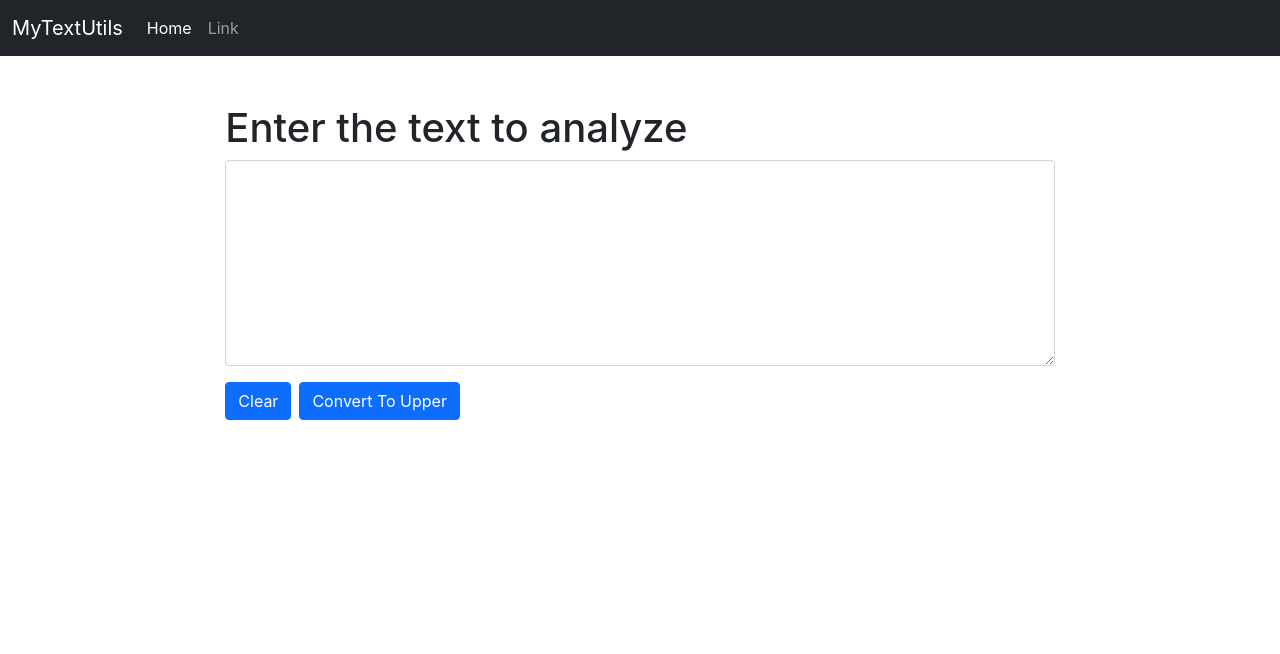
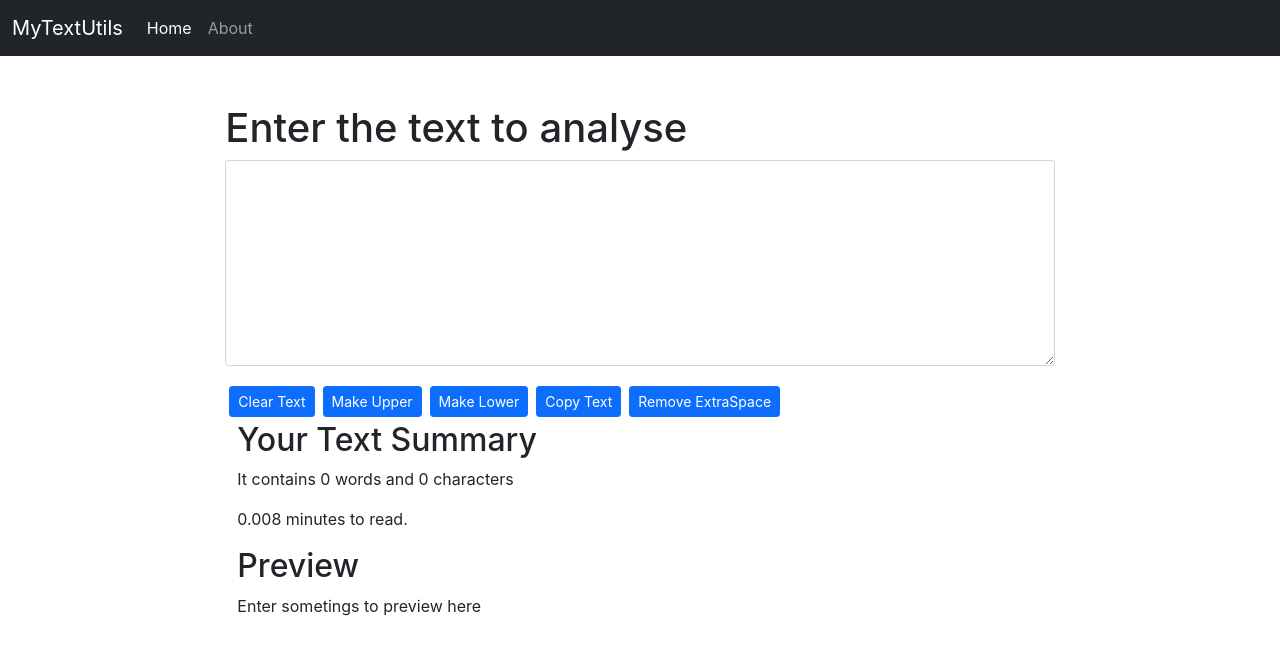
Before and after one commit to pradeep2165/textutils, a React (Create React App) app: page / in a window 1280 px wide. Shown: the top 654 px of the page. Built offline with nearby package versions, Linux system fonts and the light colour scheme.

Commit message:
about page created, used usestate, style attribute, white and drak mode created

```diff
--- a/src/App.js
+++ b/src/App.js
@@ -1,12 +1,14 @@
 import "./App.css";
 import Navbar from "./component/Navbar";
+// import About from "./component/About";
 import TextForm from "./component/TextForm";
 function App() {
   return (
     <>
       <Navbar title="MyTextUtils" />
       <div className="container mt-5 col-md-8">
-        <TextForm heading="Enter the text to analyze" />
+        <TextForm heading="Enter the text to analyse" />
+        {/* <About /> */}
       </div>
     </>
   );
--- /dev/null
+++ b/src/component/About.js
@@ -0,0 +1,134 @@
+import React, { useState } from "react";
+
+export default function About() {
+  const [btnName, setBtnName] = useState("Enable White Mode");
+  const [myStyle, setMyStyle] = useState({
+    backgroundColor: "black",
+    color: "white",
+    border: "1px solid white",
+  });
+  const toggleStyle = () => {
+    if (myStyle.color === "white") {
+      setMyStyle({});
+      setBtnName("Enable Dark Mode");
+    } else {
+      setMyStyle({
+        backgroundColor: "black",
+        color: "white",
+        border: "1px solid white",
+      });
+      setBtnName("Enable White Mode");
+    }
+  };
+  return (
+    <>
+      <div style={myStyle} className="p-2">
+        <h2>About Us</h2>
+        <div className="accordion" id="accordionExample">
+          <div className="accordion-item" style={myStyle}>
+            <h2 className="accordion-header" id="headingOne">
+              <button
+                style={myStyle}
+                className="accordion-button"
+                type="button"
+                data-bs-toggle="collapse"
+                data-bs-target="#collapseOne"
+                aria-expanded="true"
+                aria-controls="collapseOne"
+              >
+                Accordion Item #1
+              </button>
+            </h2>
+            <div
+              id="collapseOne"
+              className="accordion-collapse collapse show"
+              aria-labelledby="headingOne"
+              data-bs-parent="#accordionExample"
+            >
+              <div className="accordion-body">
+                <strong>This is the first item's accordion body.</strong> It is
+                shown by default, until the collapse plugin adds the appropriate
+                classes that we use to style each element. These classes control
+                the overall appearance, as well as the showing and hiding via
+                CSS transitions. You can modify any of this with custom CSS or
+                overriding our default variables. It's also worth noting that
+                just about any HTML can go within the{" "}
+                <code>.accordion-body</code>, though the transition does limit
+                overflow.
+              </div>
+            </div>
+          </div>
+          <div className="accordion-item" style={myStyle}>
+            <h2 className="accordion-header" id="headingTwo">
+              <button
+                style={myStyle}
+                className="accordion-button collapsed"
+                type="button"
+                data-bs-toggle="collapse"
+                data-bs-target="#collapseTwo"
+                aria-expanded="false"
+                aria-controls="collapseTwo"
+              >
+                Accordion Item #2
+              </button>
+            </h2>
+            <div
+              id="collapseTwo"
+              className="accordion-collapse collapse"
+              aria-labelledby="headingTwo"
+              data-bs-parent="#accordionExample"
+            >
+              <div className="accordion-body">
+                <strong>This is the second item's accordion body.</strong> It is
+                hidden by default, until the collapse plugin adds the
+                appropriate classes that we use to style each element. These
+                classes control the overall appearance, as well as the showing
+                and hiding via CSS transitions. You can modify any of this with
+                custom CSS or overriding our default variables. It's also worth
+                noting that just about any HTML can go within the{" "}
+                <code>.accordion-body</code>, though the transition does limit
+                overflow.
+              </div>
+            </div>
+          </div>
+          <div className="accordion-item" style={myStyle}>
+            <h2 className="accordion-header" id="headingThree">
+              <button
+                style={myStyle}
+                className="accordion-button collapsed"
+                type="button"
+                data-bs-toggle="collapse"
+                data-bs-target="#collapseThree"
+                aria-expanded="false"
+                aria-controls="collapseThree"
+              >
+                Accordion Item #3
+              </button>
+            </h2>
+            <div
+              id="collapseThree"
+              className="accordion-collapse collapse"
+              aria-labelledby="headingThree"
+              data-bs-parent="#accordionExample"
+            >
+              <div className="accordion-body">
+                <strong>This is the third item's accordion body.</strong> It is
+                hidden by default, until the collapse plugin adds the
+                appropriate classes that we use to style each element. These
+                classes control the overall appearance, as well as the showing
+                and hiding via CSS transitions. You can modify any of this with
+                custom CSS or overriding our default variables. It's also worth
+                noting that just about any HTML can go within the{" "}
+                <code>.accordion-body</code>, though the transition does limit
+                overflow.
+              </div>
+            </div>
+          </div>
+        </div>
+        <div className="container" onClick={toggleStyle}>
+          <button className="btn btn-primary my-2">{btnName}</button>
+        </div>
+      </div>
+    </>
+  );
+}
--- a/src/component/Navbar.js
+++ b/src/component/Navbar.js
@@ -29,7 +29,7 @@ export default function Navbar(props) {
               </li>
               <li className="nav-item">
                 <a className="nav-link" href="/">
-                  Link
+                  About
                 </a>
               </li>
             </ul>
--- a/src/component/TextForm.js
+++ b/src/component/TextForm.js
@@ -13,24 +13,75 @@ export default function TextForm(props) {
   const clearText = () => {
     setText("");
   };
+  const changeLower = () => {
+    let newText = text.toLowerCase();
+    setText(newText);
+  };
+  const copyText = () => {
+    navigator.clipboard.writeText(text);
+  };
+
+  const removeSpace = () => {
+    let newText = text.split(/[ ]+/);
+    setText(newText.join(" "));
+  };
   return (
+    <>
       <div>
+        <></>
+      </div>
+      <div children="container">
         <h1>{props.heading}</h1>
         <div className="mb-3">
           <textarea
             className="form-control"
-          id=""
+            id="textMessage"
             rows="8"
             value={text}
             onChange={handelOnChange}
           ></textarea>
         </div>
-      <button type="submit" className="btn btn-primary" onClick={clearText}>
-        Clear
+        <button
+          type="submit"
+          className="btn btn-sm btn-primary mx-1"
+          onClick={clearText}
+        >
+          Clear Text
         </button>
-      <button className="btn btn-primary mx-2" onClick={handelUpClick}>
-        Convert To Upper
+        <button
+          className="btn btn-sm btn-primary mx-1 my-1"
+          onClick={handelUpClick}
+        >
+          Make Upper
+        </button>
+        <button
+          className="btn btn-sm btn-primary mx-1 my-1"
+          onClick={changeLower}
+        >
+          Make Lower
+        </button>
+        <button className="btn btn-sm btn-primary mx-1 my-1" onClick={copyText}>
+          Copy Text
+        </button>
+        <button
+          className="btn btn-sm btn-primary mx-1 my-1"
+          onClick={removeSpace}
+        >
+          Remove ExtraSpace
         </button>
       </div>
+      <div className="container">
+        <h2>Your Text Summary</h2>
+        <p>
+          It contains {text ? text.split(" ").length : 0} words and{" "}
+          {text.length} characters
+        </p>
+        <p>{0.008 * text.split(" ").length} minutes to read.</p>
+      </div>
+      <div className="container">
+        <h2>Preview</h2>
+        <p>{!text ? "Enter sometings to preview here" : text}</p>
+      </div>
+    </>
   );
 }
```
Lines whose indentation alone changed are shown as unchanged.
